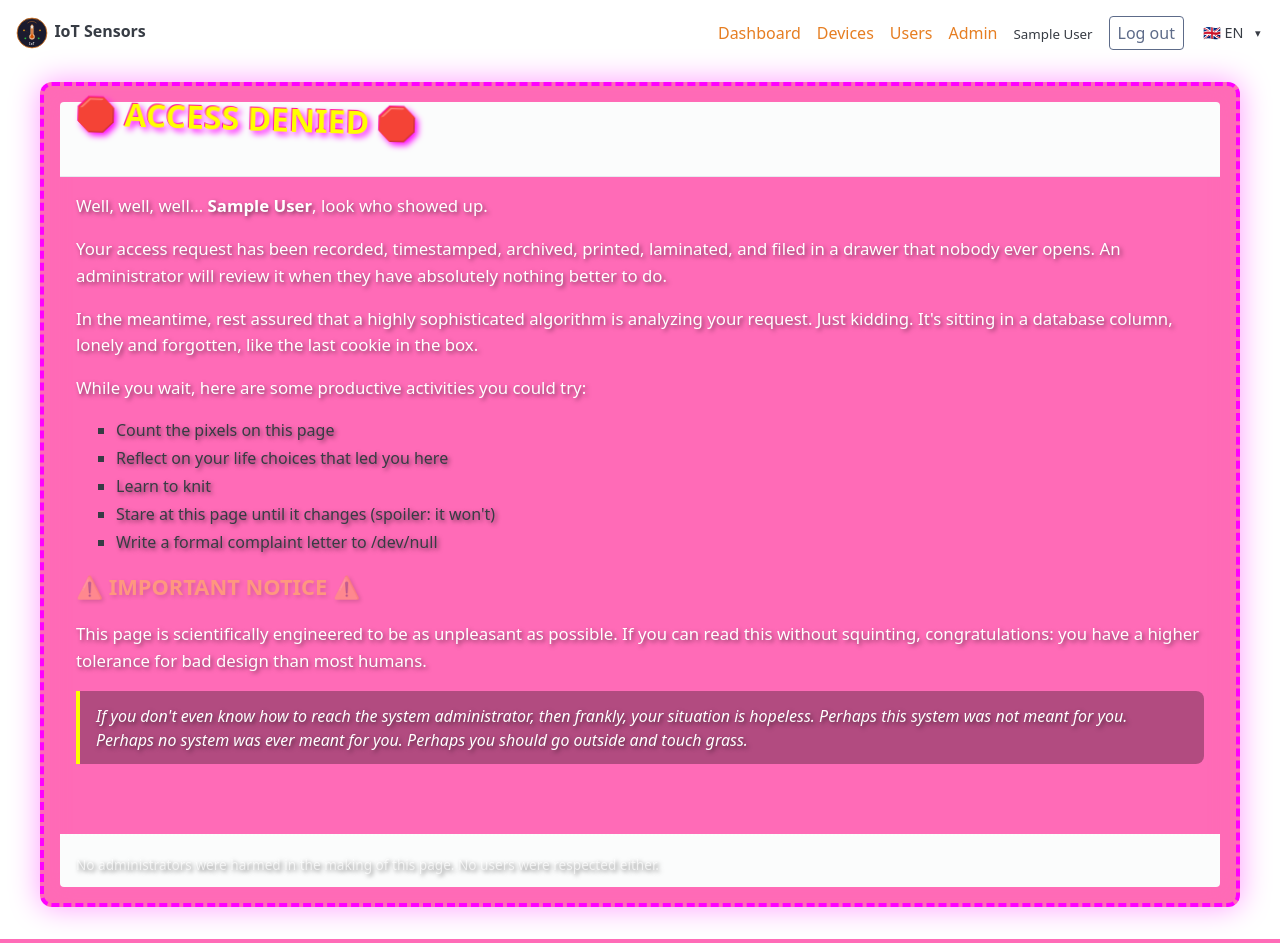
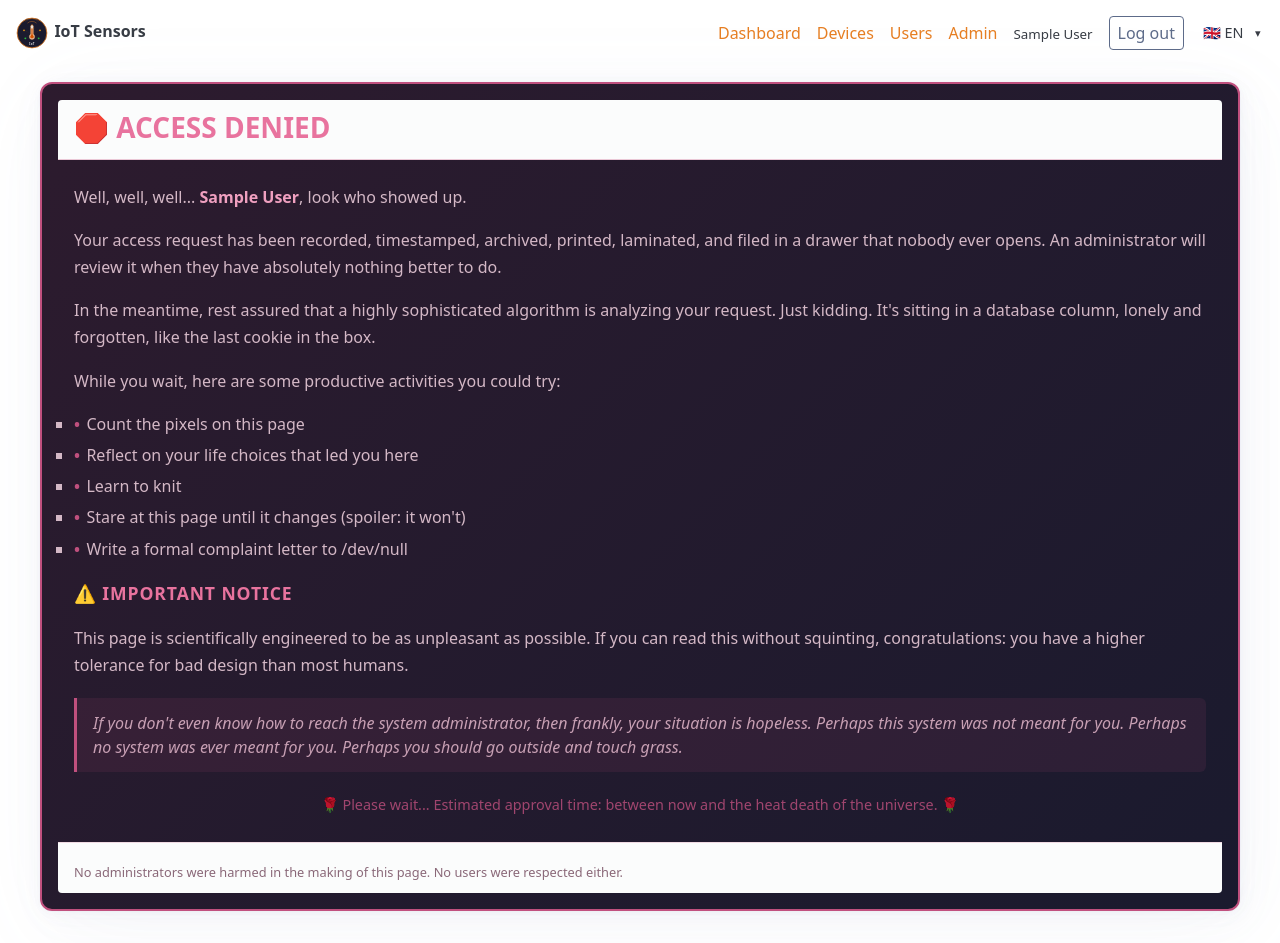
Before and after one commit to Silmaen/sensor_server, a Django app: page /accounts/pending/ in a window 1280 px wide. Run offline with Django 5.2, Linux system fonts and the light colour scheme; the visitor is signed in with stand-in values (Sample User, id 1); data comes from the database, SQL or seed files in the repository; parts of the project's set-up code (start-up, migrations or seed data) failed here and were passed over; some libraries are stand-ins or nearby versions.

Commit message:
better troll

```diff
--- a/web/accounts/backends.py
+++ b/web/accounts/backends.py
@@ -25,7 +25,8 @@
         return user
 
     def _update_user_from_claims(self, user, claims):
+        user.username = claims.get("preferred_username", user.username)
         user.first_name = claims.get("given_name", "")
         user.last_name = claims.get("family_name", "")
         user.email = claims.get("email", user.email)
-        user.save(update_fields=["first_name", "last_name", "email"])
+        user.save(update_fields=["username", "first_name", "last_name", "email"])
--- a/web/accounts/middleware.py
+++ b/web/accounts/middleware.py
@@ -8,6 +8,7 @@
     "/healthz/",
     "/oidc/",
     "/admin/",
+    "/i18n/",
     "/accounts/login/",
     "/accounts/pending/",
     "/accounts/logout/",
--- a/web/accounts/templates/accounts/pending.html
+++ b/web/accounts/templates/accounts/pending.html
@@ -4,77 +4,69 @@
 
 {% block extra_head %}
 <style>
-    @keyframes rainbow-bg {
-        0%   { background-color: #ff69b4; }
-        15%  { background-color: #ff1493; }
-        30%  { background-color: #ff00ff; }
-        45%  { background-color: #ff69b4; }
-        60%  { background-color: #ff85c2; }
-        75%  { background-color: #ff1493; }
-        100% { background-color: #ff69b4; }
+    .troll-zone {
+        background: linear-gradient(135deg, #2d1b2e, #1a1a2e);
+        border: 2px solid #c0507e;
+        border-radius: 12px;
+        padding: 2rem;
+        color: #e8d0dc;
     }
-    @keyframes blink-text {
-        0%, 100% { opacity: 1; }
-        50% { opacity: 0.3; }
-    }
-    @keyframes wobble {
-        0%, 100% { transform: rotate(0deg); }
-        25% { transform: rotate(2deg); }
-        75% { transform: rotate(-2deg); }
-    }
-    @keyframes blur-pulse {
-        0%, 100% { filter: blur(0px); }
-        50% { filter: blur(1.5px); }
-    }
-    .troll-zone {
-        animation: rainbow-bg 4s ease-in-out infinite;
-        border: 4px dashed #ff00ff !important;
-        border-radius: 12px;
-        padding: 2rem !important;
-        color: #fff !important;
-        text-shadow: 2px 2px 4px rgba(0,0,0,0.5);
-        box-shadow: 0 0 30px rgba(255, 0, 255, 0.4), inset 0 0 30px rgba(255, 105, 180, 0.2);
+    .troll-zone header {
+        border-bottom: 1px solid rgba(192, 80, 126, 0.3);
+        padding-bottom: 1rem;
+        margin-bottom: 1.5rem;
     }
     .troll-zone h2 {
-        color: #ffff00 !important;
-        text-shadow: 3px 3px 6px #ff00ff, -1px -1px 0 #ff1493;
-        animation: wobble 0.5s ease-in-out infinite;
-        font-size: 2em;
+        color: #e8739e;
+        margin: 0;
     }
-    .troll-zone .blink {
-        animation: blink-text 1s step-end infinite;
-        color: #ffff00;
-        font-weight: 900;
-        font-size: 1.3em;
+    .troll-zone p, .troll-zone li {
+        color: #d4b8c6;
+        line-height: 1.7;
     }
-    .troll-zone .blur-text {
-        animation: blur-pulse 3s ease-in-out infinite;
+    .troll-zone strong {
+        color: #f0a0c0;
     }
-    .troll-zone p {
-        color: #fff !important;
-        font-size: 1.05em;
-        line-height: 1.6;
+    .troll-zone ul {
+        list-style: none;
+        padding-left: 0;
+    }
+    .troll-zone ul li::before {
+        content: "\2022 ";
+        color: #c0507e;
+        font-weight: bold;
+        margin-right: 0.4em;
+    }
+    .troll-zone .notice {
+        color: #e8739e;
+        font-weight: 700;
+        font-size: 1.1em;
+        letter-spacing: 0.05em;
     }
     .troll-zone .despair {
-        background: rgba(0,0,0,0.3);
-        border-left: 4px solid #ffff00;
+        background: rgba(192, 80, 126, 0.1);
+        border-left: 3px solid #c0507e;
         padding: 0.8em 1em;
-        margin: 1em 0;
-        border-radius: 0 8px 8px 0;
+        margin: 1.2em 0;
+        border-radius: 0 6px 6px 0;
         font-style: italic;
+        color: #c8a0b4;
+    }
+    .troll-zone .scroll-notice {
+        color: #c0507e;
+        font-size: 0.9em;
+        text-align: center;
+        margin-top: 1.5em;
+        opacity: 0.8;
     }
     .troll-zone footer {
-        border-top: 2px dotted rgba(255,255,255,0.3);
+        border-top: 1px solid rgba(192, 80, 126, 0.2);
         padding-top: 1em;
         margin-top: 1.5em;
     }
     .troll-zone footer small {
-        color: rgba(255,255,255,0.7) !important;
-        font-size: 0.85em;
-    }
-    .troll-zone marquee {
-        color: #ffff00;
-        font-weight: bold;
+        color: #8a6878;
+        font-size: 0.8em;
     }
 </style>
 {% endblock %}
@@ -82,7 +74,7 @@
 {% block content %}
 <article class="troll-zone">
     <header>
-        <h2>&#128721; {% trans "ACCESS DENIED" %} &#128721;</h2>
+        <h2>&#128721; {% trans "ACCESS DENIED" %}</h2>
     </header>
 
     <p>
@@ -93,7 +85,7 @@
         {% trans "Your access request has been recorded, timestamped, archived, printed, laminated, and filed in a drawer that nobody ever opens. An administrator will review it when they have absolutely nothing better to do." %}
     </p>
 
-    <p class="blur-text">
+    <p>
         {% trans "In the meantime, rest assured that a highly sophisticated algorithm is analyzing your request. Just kidding. It's sitting in a database column, lonely and forgotten, like the last cookie in the box." %}
     </p>
 
@@ -108,8 +100,8 @@
         <li>{% trans "Write a formal complaint letter to /dev/null" %}</li>
     </ul>
 
-    <p>
-        <span class="blink">&#9888; {% trans "IMPORTANT NOTICE" %} &#9888;</span>
+    <p class="notice">
+        &#9888; {% trans "IMPORTANT NOTICE" %}
     </p>
     <p>
         {% trans "This page is scientifically engineered to be as unpleasant as possible. If you can read this without squinting, congratulations: you have a higher tolerance for bad design than most humans." %}
@@ -119,9 +111,9 @@
         {% trans "If you don't even know how to reach the system administrator, then frankly, your situation is hopeless. Perhaps this system was not meant for you. Perhaps no system was ever meant for you. Perhaps you should go outside and touch grass." %}
     </div>
 
-    <marquee scrollamount="3">
+    <p class="scroll-notice">
         &#127801; {% trans "Please wait... Estimated approval time: between now and the heat death of the universe." %} &#127801;
-    </marquee>
+    </p>
 
     <footer>
         <small>
```
